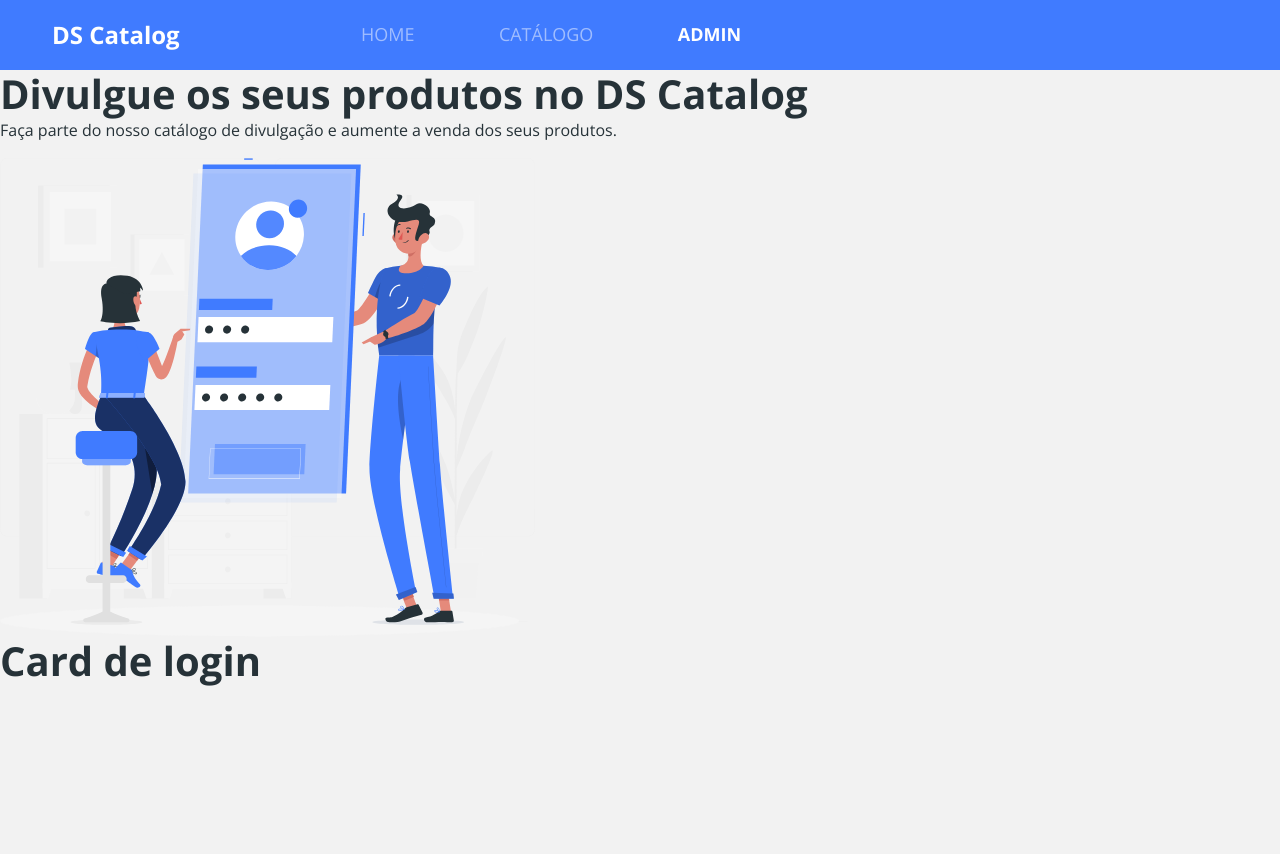
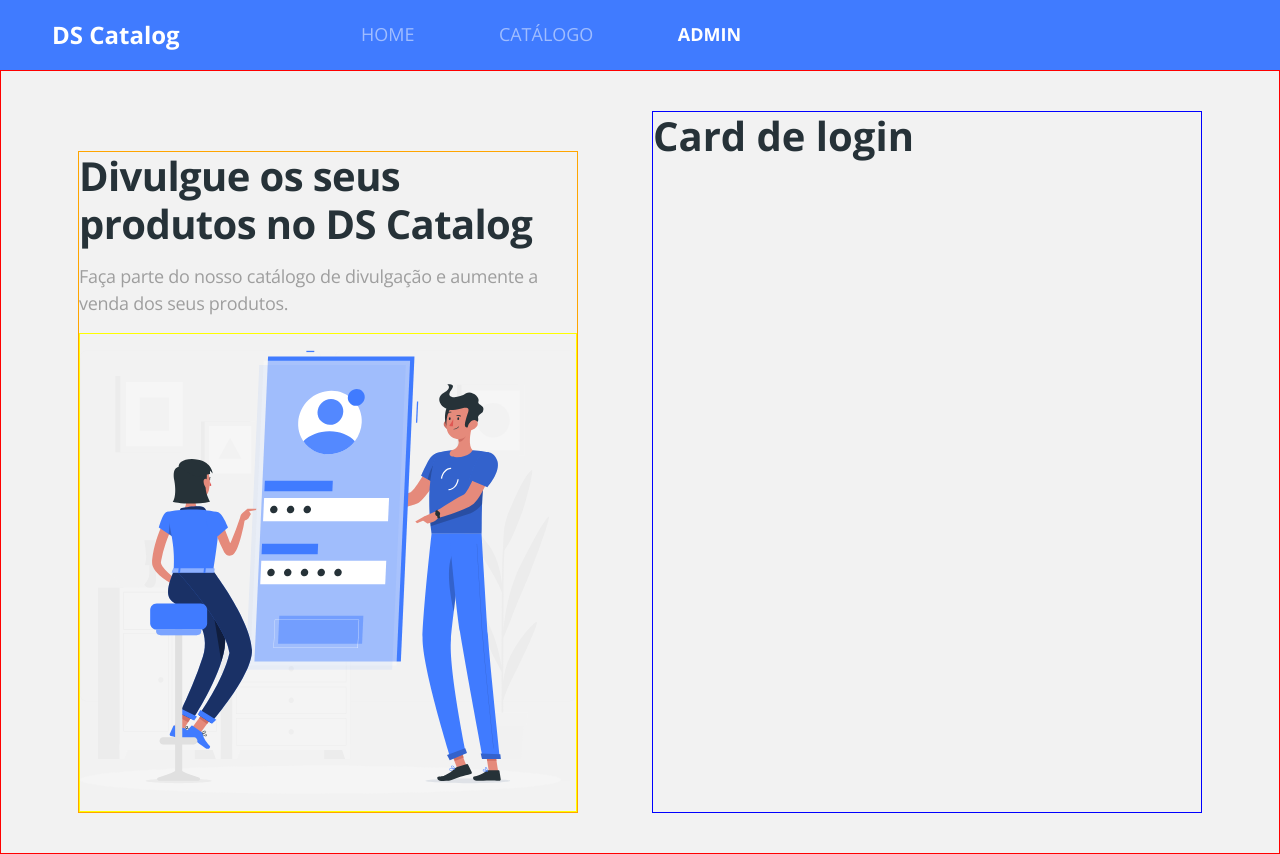
Before and after one commit to mauricioseiblitz/aula-deploy-aws, a React (Create React App) app in the folder frontweb/: page /admin/auth/login in a window 1280 px wide. Before the commit the page ends 800 px from the top, so only its background shows below. Built offline with nearby package versions, Linux system fonts and the light colour scheme; no server answers.

Commit message:
Banner Styling

```diff
--- a/frontweb/src/pages/Admin/Auth/index.tsx
+++ b/frontweb/src/pages/Admin/Auth/index.tsx
@@ -1,5 +1,7 @@
 import { ReactComponent as AuthImage } from "assets/images/auth-image.svg";
 import { Route, Switch } from "react-router-dom";
+
+import './styles.css';
 
 const Auth = () => {
     return (
--- /dev/null
+++ b/frontweb/src/pages/Admin/Auth/styles.css
@@ -0,0 +1,74 @@
+.auth-container {
+  display: flex;
+  justify-content: space-around;
+  padding: 20px;
+  border: 1px solid red;
+}
+
+.auth-banner-container {
+  display: none;
+  border: 1px solid orange;
+}
+
+.auth-form-container {
+  width: 100%;
+  border: 1px solid blue;
+}
+
+@media (min-width: 576px) {
+  .auth-form-container {
+    width: 480px;
+  }
+}
+
+@media (min-width: 768px) {
+  .auth-form-container {
+    width: 550px;
+  }
+}
+
+@media (min-width: 1200px) {
+  .auth-container {
+    padding: 40px;
+  }
+
+  .auth-banner-container {
+    display: flex;
+    flex-direction: column;
+    margin-top: 40px;
+    width: 500px;
+  }
+
+  .auth-banner-container h1 {
+    font-size: 40px;
+    letter-spacing: -0.015em;
+    color: #263238;
+    margin-bottom: 15px;
+  }
+
+  .auth-container p {
+    font-size: 18px;
+    letter-spacing: -0.015em;
+    color: #9e9e9e;
+  }
+
+  .auth-banner-container svg {
+    width: 100%;
+    border: 1px solid yellow;
+  }
+}
+
+@media (min-width: 1400px) {
+  .auth-banner-container {
+    width: 650px;
+  }
+
+  .auth-banner-container h1 {
+    font-size: 55px;
+    margin-bottom: 25px;
+  }
+
+  .auth-banner-container p {
+    font-size: 24px;
+  }
+}
```
